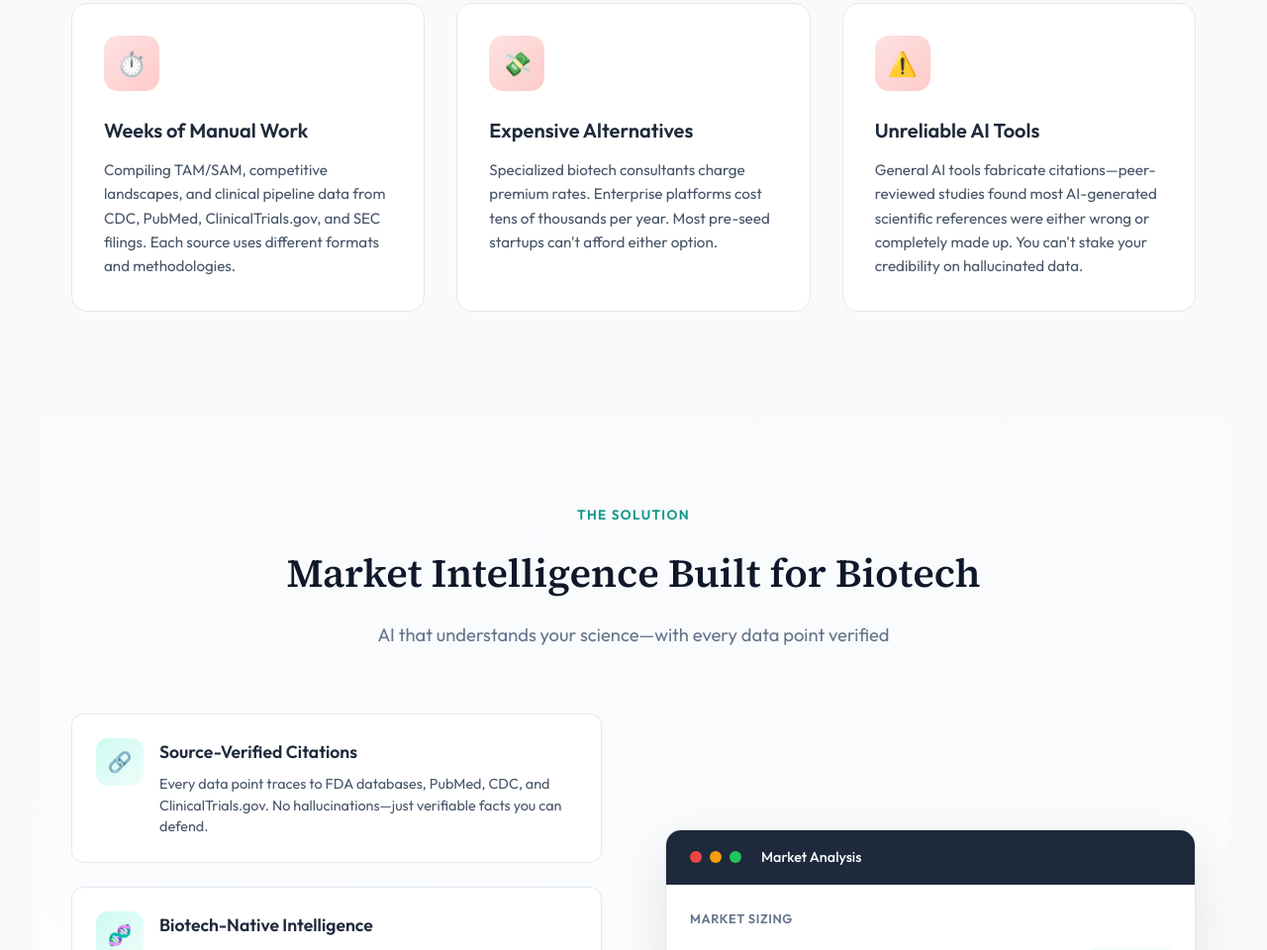
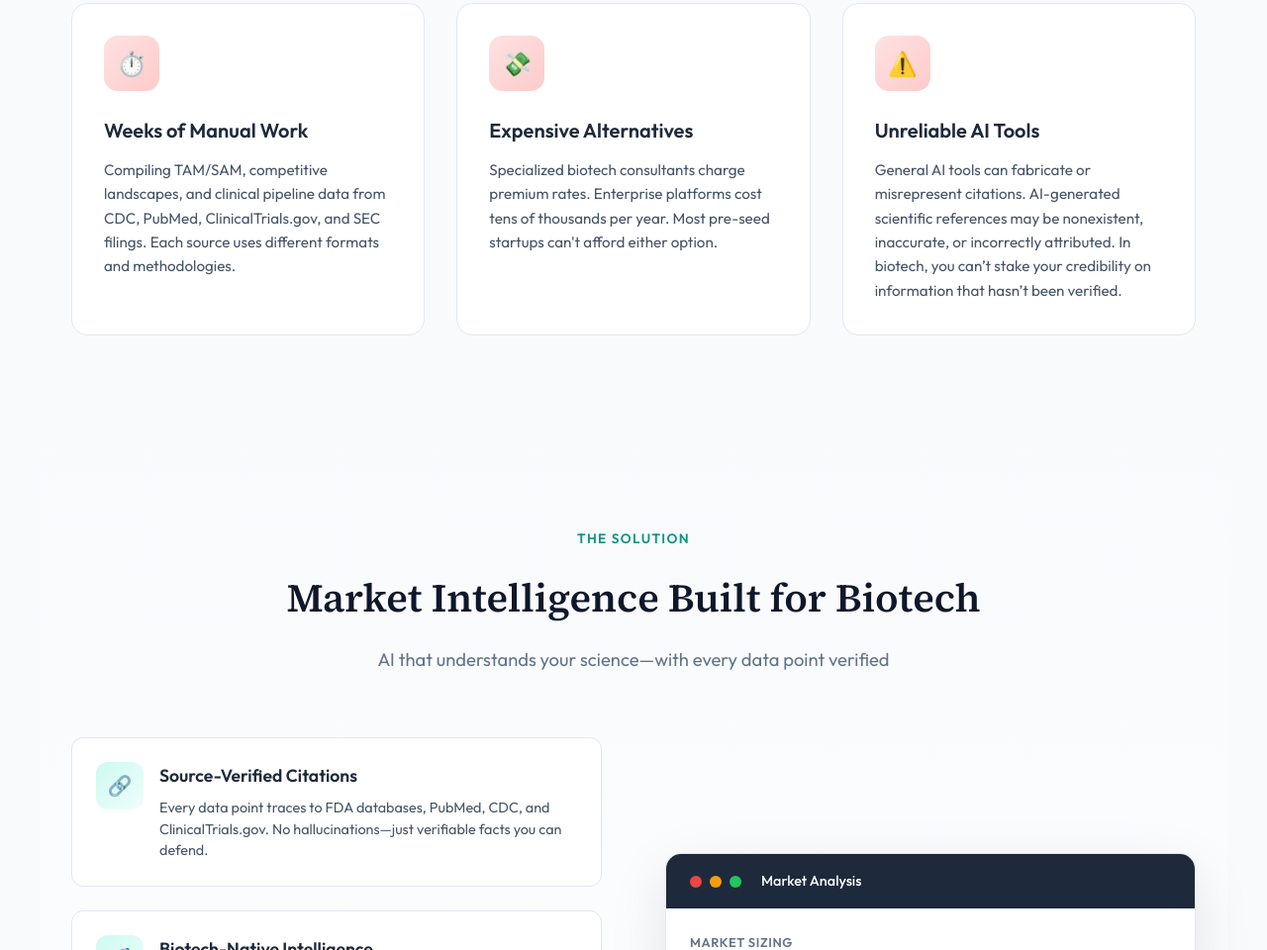
Before and after one commit to abahena1124/bionarrative, a plain HTML site: page index.html in a window 1280 px wide. Shown: the part 1153-2113 px from the top of the page at 99% size. Drawn offline with Linux system fonts and the light colour scheme.

Commit message:
Revise text on unreliable AI tools for clarity

```diff
--- a/index.html
+++ b/index.html
@@ -837,7 +837,7 @@
       <div class="problem-card">
         <div class="problem-icon">⚠️</div>
         <h3>Unreliable AI Tools</h3>
-        <p>General AI tools fabricate citations—peer-reviewed studies found most AI-generated scientific references were either wrong or completely made up. You can't stake your credibility on hallucinated data.</p>
+        <p>General AI tools can fabricate or misrepresent citations. AI-generated scientific references may be nonexistent, inaccurate, or incorrectly attributed. In biotech, you can’t stake your credibility on information that hasn’t been verified.</p>
       </div>
     </div>
   </section>
```
